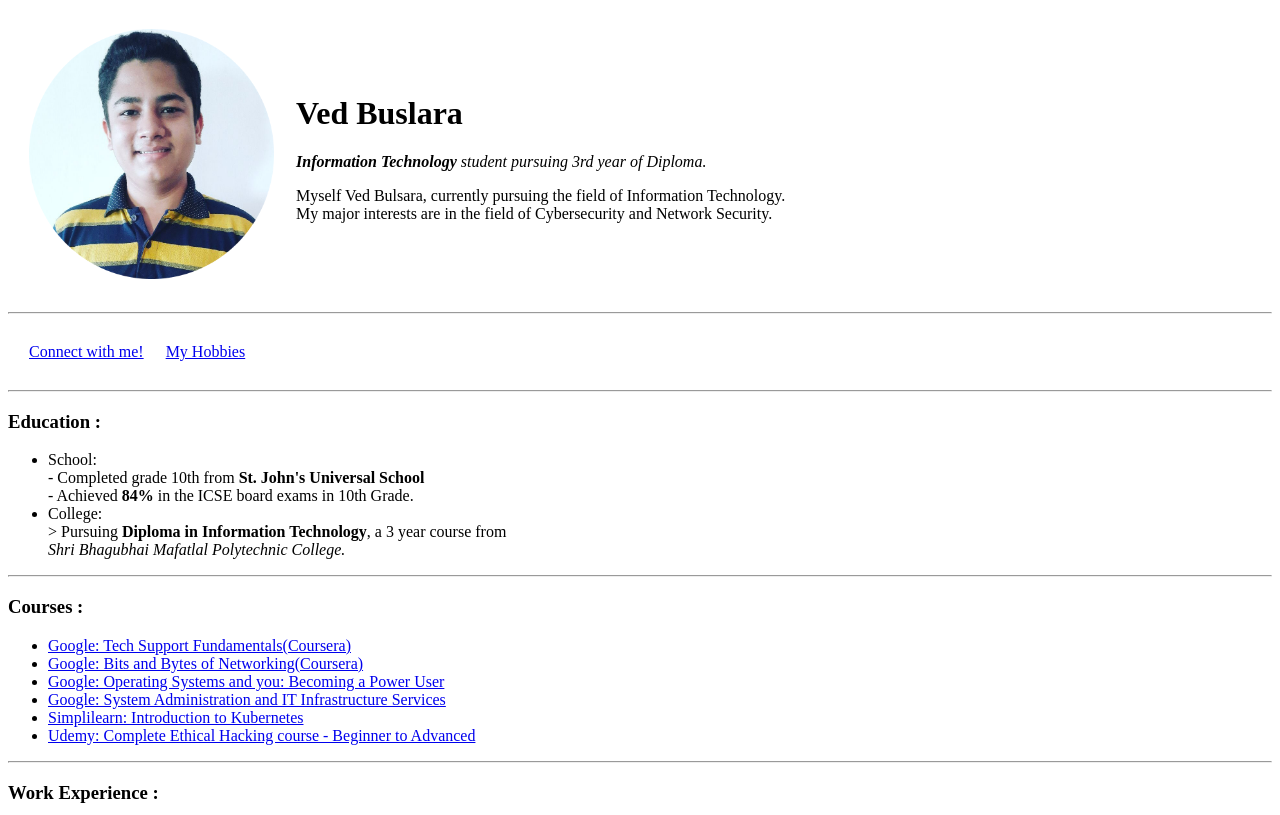
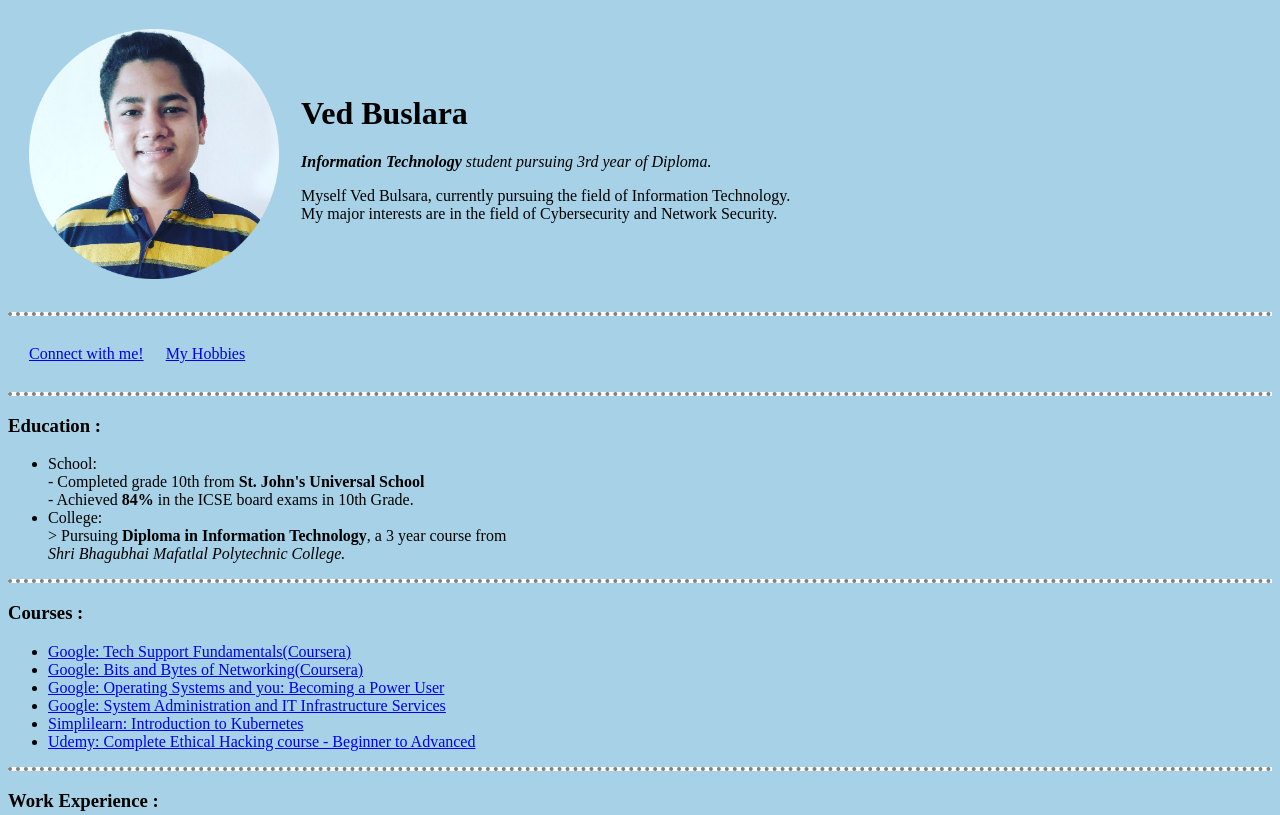
Before and after one commit to vedbulsara04/ved_cv, a plain HTML site: page index.html in a window 1280 px wide. Shown: the top 815 px of the page. Drawn offline with Linux system fonts and the light colour scheme.

Commit message:
2nd commit for index.html

```diff
--- a/index.html
+++ b/index.html
@@ -4,6 +4,30 @@
 <head>
   <meta charset="utf-8">
   <title>🕵️‍♂️Ved's Personal Site💻</title>
+
+  <!-- Internal CSS --------------->
+  <style>
+    body{
+      background-color: #A6D1E6;
+    }
+
+    hr{
+      background-color: white;
+      border-style: none;
+      border-top-style: dotted;
+      border-color:  grey;
+      border-width: 4px;
+      width: 100%;
+    }
+
+    img{
+      height: 250px;
+      width: 250px;
+    }
+
+
+  </style>
+
 </head>
 
 <body>
```
